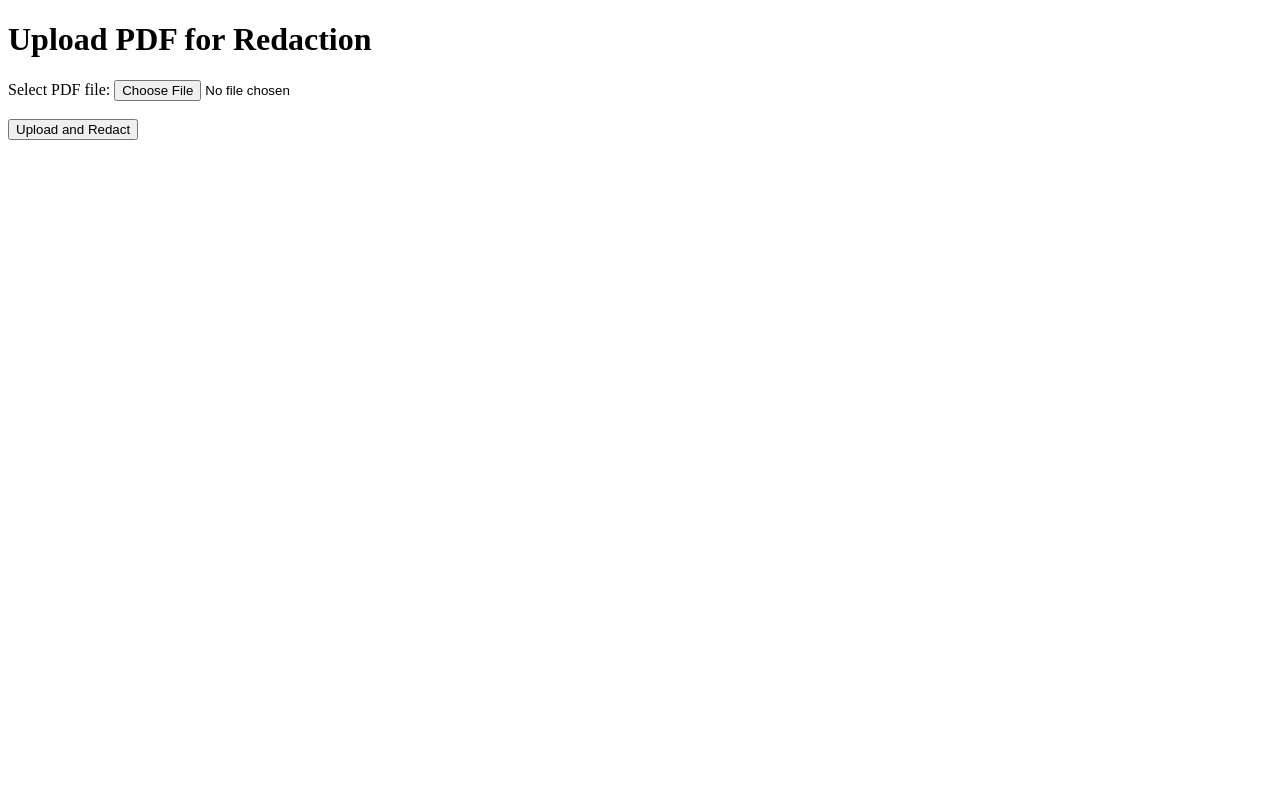
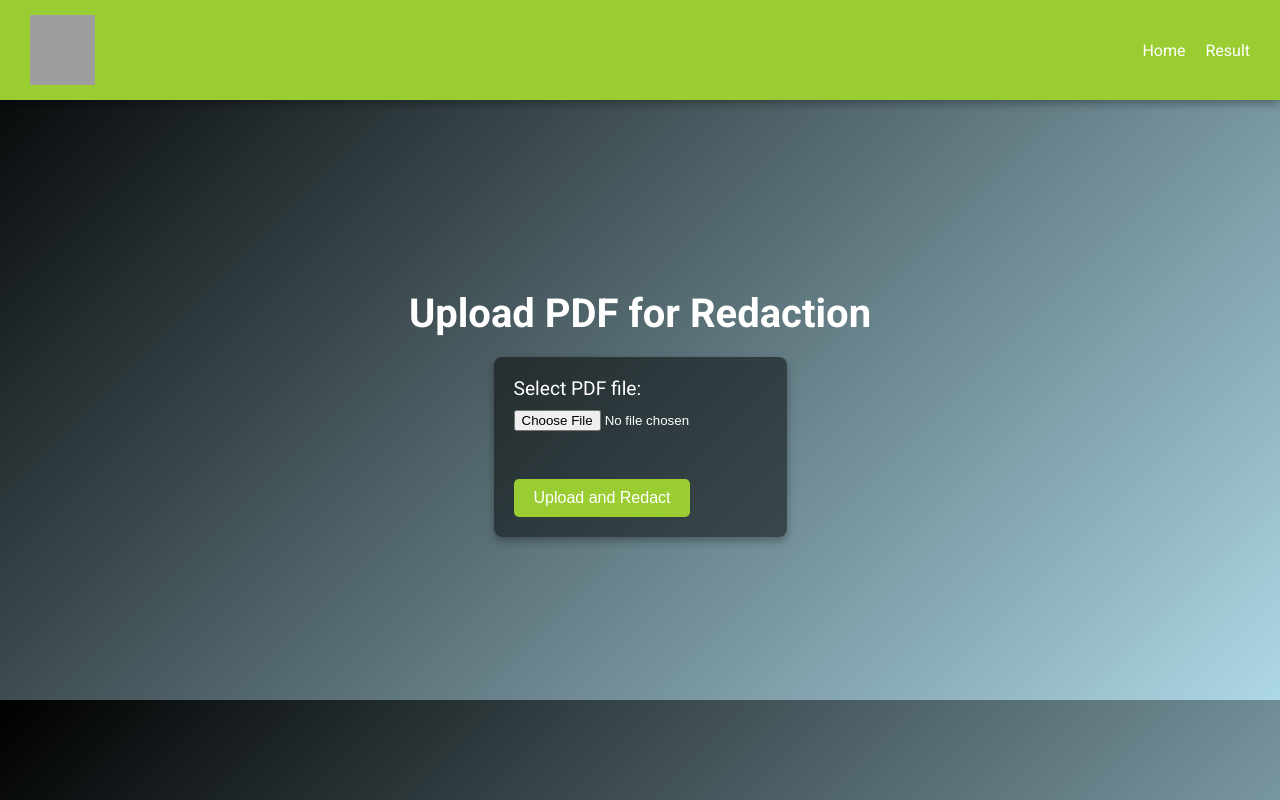
Before and after one commit to yrs4342/app, a Flask app: page / in a window 1280 px wide. Run offline with Flask 3, Linux system fonts and the light colour scheme; grey boxes are pictures that could not be loaded.

Commit message:
second commit

```diff
--- a/templates/index.html
+++ b/templates/index.html
@@ -2,14 +2,114 @@
 <html lang="en">
 <head>
     <meta charset="utf-8">
+    <meta name="viewport" content="width=device-width, initial-scale=1.0">
     <title>PDF Redaction</title>
+    <link href="https://fonts.googleapis.com/css2?family=Roboto:wght@300;400;700&display=swap" rel="stylesheet">
+    <style>
+        body {
+            font-family: 'Roboto', sans-serif;
+            margin: 0;
+            padding: 0;
+            background: linear-gradient(135deg, #000000, #ADD8E6); /* Metallic bluish grey to yellow green gradient */
+            color: white;
+        }
+        .navbar {
+            display: flex;
+            justify-content: space-between;
+            align-items: center;
+            background-color: #9ACD32; /* Semi-transparent black */
+            padding: 15px 30px;
+            color: white;
+            box-shadow: 0 4px 8px rgba(0, 0, 0, 0.3);
+        }
+        .navbar .logo img {
+            width: 65px;
+            height: 70px;
+            vertical-align: middle;
+        }
+        .navbar .logo {
+            font-size: 1.5em;
+            font-weight: bold;
+        }
+        .navbar ul {
+            list-style-type: none;
+            margin: 0;
+            padding: 0;
+            display: flex;
+        }
+        .navbar ul li {
+            margin-left: 20px;
+        }
+        .navbar ul li a {
+            color: white;
+            text-decoration: none;
+            font-size: 1em;
+            transition: color 0.3s ease;
+        }
+        .navbar ul li a:hover {
+            color: blue; /* Yellow green */
+        }
+        .center-content {
+            display: flex;
+            flex-direction: column;
+            align-items: center;
+            justify-content: center;
+            min-height: 70vh;
+            padding: 20px;
+            text-align: center;
+        }
+        .center-content h1 {
+            font-size: 2.5em;
+            margin-bottom: 20px;
+        }
+        .center-content form {
+            display: inline-block;
+            text-align: left;
+            background-color: rgba(0, 0, 0, 0.5); /* Semi-transparent background */
+            padding: 20px;
+            border-radius: 8px;
+            box-shadow: 0 4px 8px rgba(0, 0, 0, 0.3);
+        }
+        .center-content label {
+            font-size: 1.2em;
+        }
+        .center-content input[type="file"] {
+            display: block;
+            margin: 10px 0;
+        }
+        .center-content input[type="submit"] {
+            background-color: #9ACD32; /* Yellow green */
+            border: none;
+            color: white;
+            padding: 10px 20px;
+            font-size: 1em;
+            cursor: pointer;
+            border-radius: 5px;
+            transition: background-color 0.3s ease, transform 0.3s ease;
+        }
+        .center-content input[type="submit"]:hover {
+            background-color: #7EBF30; /* Darker yellow green */
+            transform: scale(1.05);
+        }
+    </style>
 </head>
 <body>
+    <div class="navbar">
+        <div class="logo">
+            <img src="static/icon.png" alt="Logo">
+        </div>
+        <ul>
+            <li><a href="{{url_for('index')}}">Home</a></li>
+            <li><a href="{{url_for('result')}}">Result</a></li>
+        </ul>
+    </div>
+    <div class="center-content">
         <h1>Upload PDF for Redaction</h1>
         <form action="/upload" method="post" enctype="multipart/form-data">
             <label for="file">Select PDF file:</label>
             <input type="file" id="file" name="file" accept=".pdf" required><br><br>
             <input type="submit" value="Upload and Redact">
         </form>
+    </div>
 </body>
 </html>
```
Lines whose indentation alone changed are shown as unchanged.
